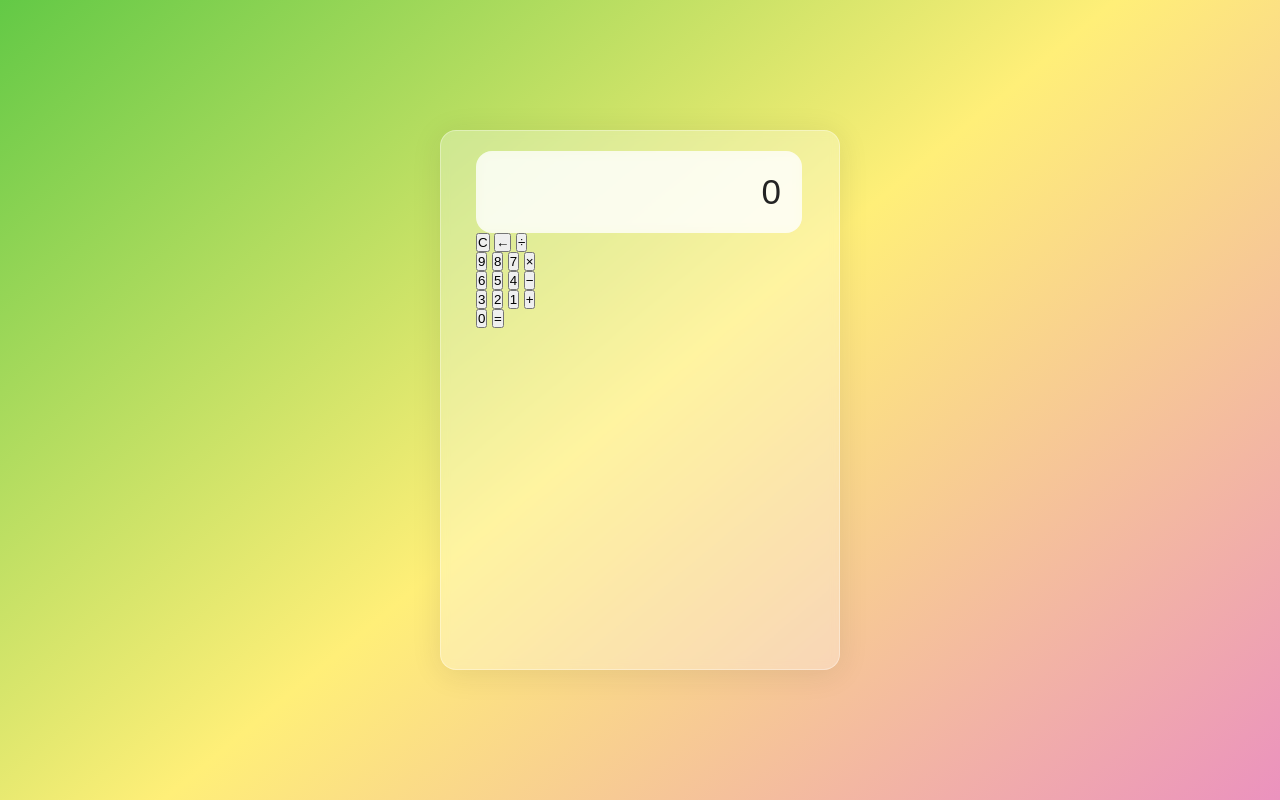
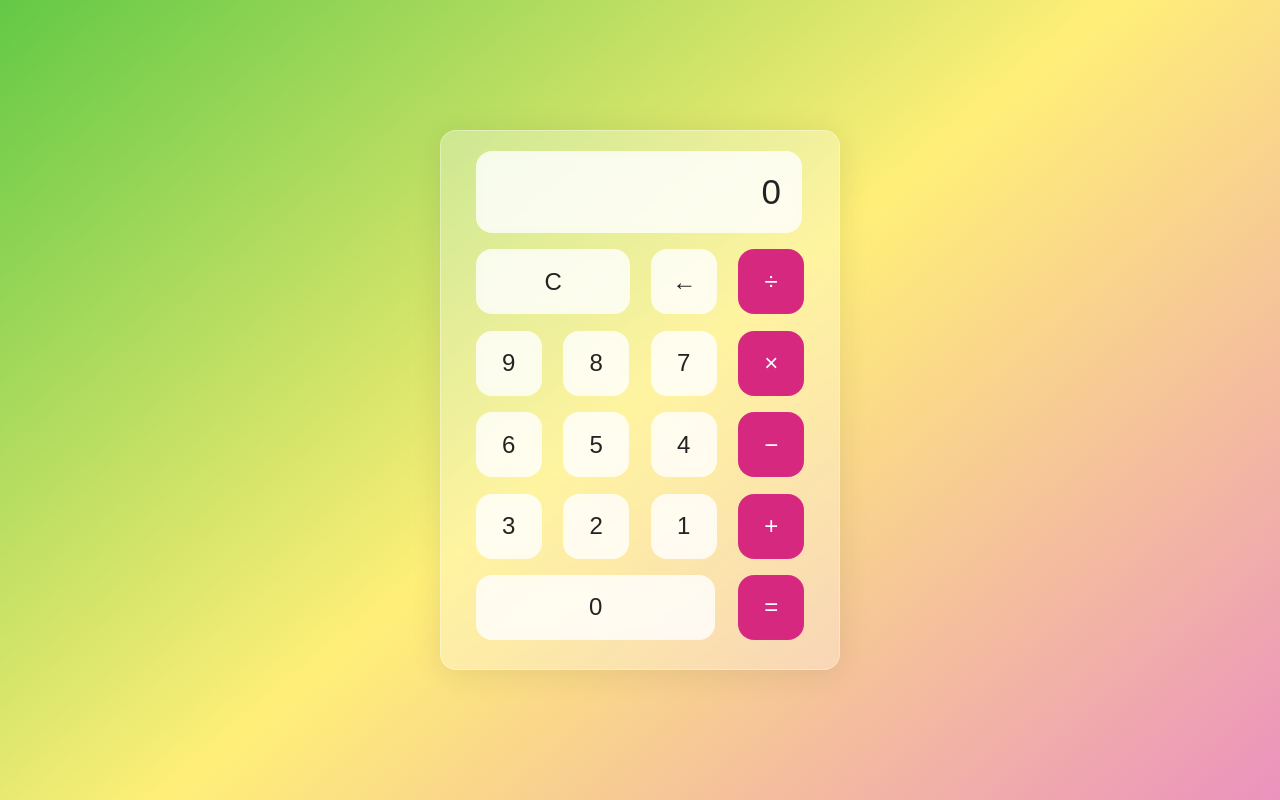
Before and after one commit to gfleibel/calculator, a plain HTML site: page index.html in a window 1280 px wide. Drawn offline with Linux system fonts and the light colour scheme.

Commit message:
new update

```diff
--- a/index.html
+++ b/index.html
@@ -13,7 +13,7 @@
 
         <section class="screen">0</section>
         <section class="calc-buttons-row">
-            <button class="calc-button-double">C</button>
+            <button class="calc-button double">C</button>
             <button class="calc-button">&larr;</button>
             <button class="calc-button">&div;</button>
         </section>
@@ -40,7 +40,7 @@
         </section>
 
         <section class="calc-buttons-row">
-            <button class="calc-button-triple">0</button>
+            <button class="calc-button triple">0</button>
             <button class="calc-button">&equals;</button>
         </section>
 
--- a/script.js
+++ b/script.js
@@ -0,0 +1 @@
+let runningTotal = 0;
--- a/style.css
+++ b/style.css
@@ -53,3 +53,57 @@ body{
     width: 326px;
 
 }
+
+.calc-buttons-row{
+    display: flex;
+    justify-content: space-between;
+    margin: 5% 0;
+}
+
+.calc-button{
+    backdrop-filter: blur(5.5px);
+    -webkit-backdrop-filter: blur(5.5px);
+    background: rgba(255,255,255,0.75);
+    border: 1px solid rgba(255,255,255,0.01);
+    border-radius: 16px;
+    box-shadow: 0 4px 30px rgba(35 35 35 0.1);
+    color: #232323;
+    flex-basis: 20%;
+    font-size: inherit;
+    font-size: 24px;
+    height: 65px;
+}
+
+.calc-button:hover{
+    background-color: inherit;
+    color: inherit;
+}
+
+.calc-button:active{
+    background-color:#ffef78;
+}
+
+.calc-button:last-child{
+    backdrop-filter: blur(5.5px);
+    -webkit-backdrop-filter: blur(5.5px);
+    background: rgba(255,255,255,0.75);
+    border: 1px solid rgba(255,255,255,0.01);
+    border-radius: 16px;
+    box-shadow: 0 4px 30px rgba(35 35 35 0.1);
+    color: #fff;
+    background: #d72880
+}
+
+.calc-button:last-child:hover{
+    background-color: inherit;
+    color: inherit;
+}
+
+
+.double{
+    flex-basis: 47%;
+}
+
+.triple{
+   flex-basis: 73%;
+}
```
Also changed, not shown: 2 other files.
